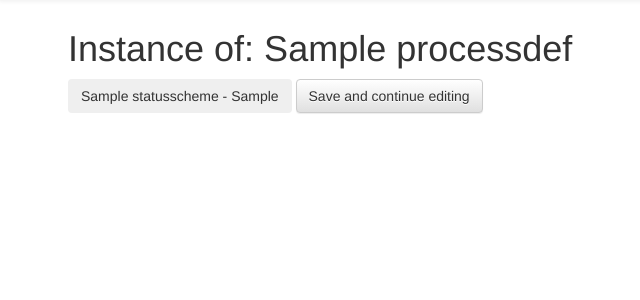
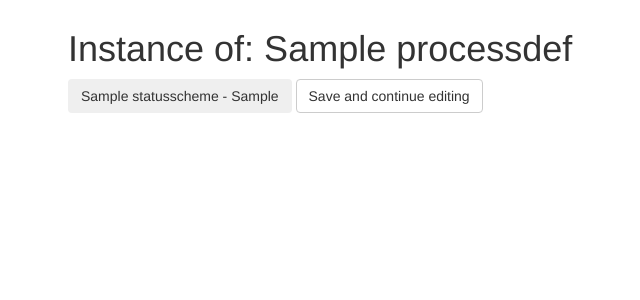
Before and after one commit to pycess/pycess, a Django app: page /1/1/ in a window 1280 px wide. Shown: the part 51-351 px from the top of the page, without its empty margins (2-642 px from the left). Run offline with Django 3.2, Linux system fonts and the light colour scheme; tables that the repository leaves empty hold one stand-in row (values such as "Sample post"); some libraries are stand-ins or nearby versions.

Commit message:
Disable bootstrap theme for now to experiment with the flatter look.

```diff
--- a/process/templates/include/base.html
+++ b/process/templates/include/base.html
@@ -8,7 +8,7 @@
     <meta name="viewport" content="width=device-width, initial-scale=1">
 
 	<link href="{% static 'vendor/bootstrap/dist/css/bootstrap.css' %}" rel="stylesheet">
-	<link href="{% static 'vendor/bootstrap/dist/css/bootstrap-theme.css' %}" rel="stylesheet">
+	<!-- link href="{% static 'vendor/bootstrap/dist/css/bootstrap-theme.css' %}" rel="stylesheet" -->
 
 	<title>{% block title %}PyCess{% endblock %}</title>
 
```
